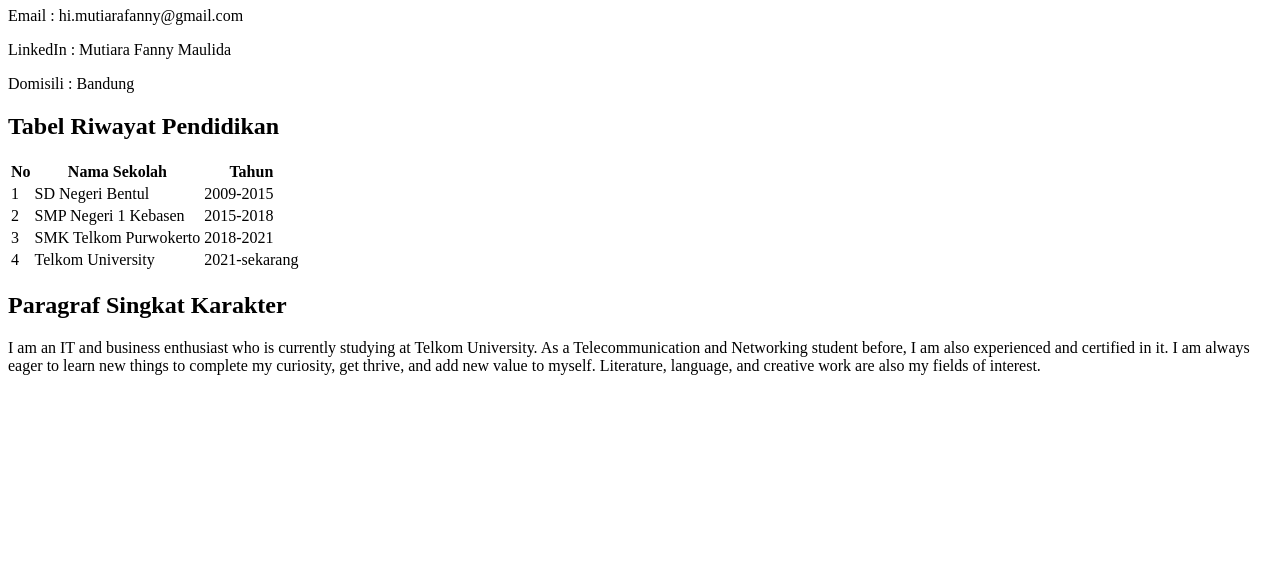
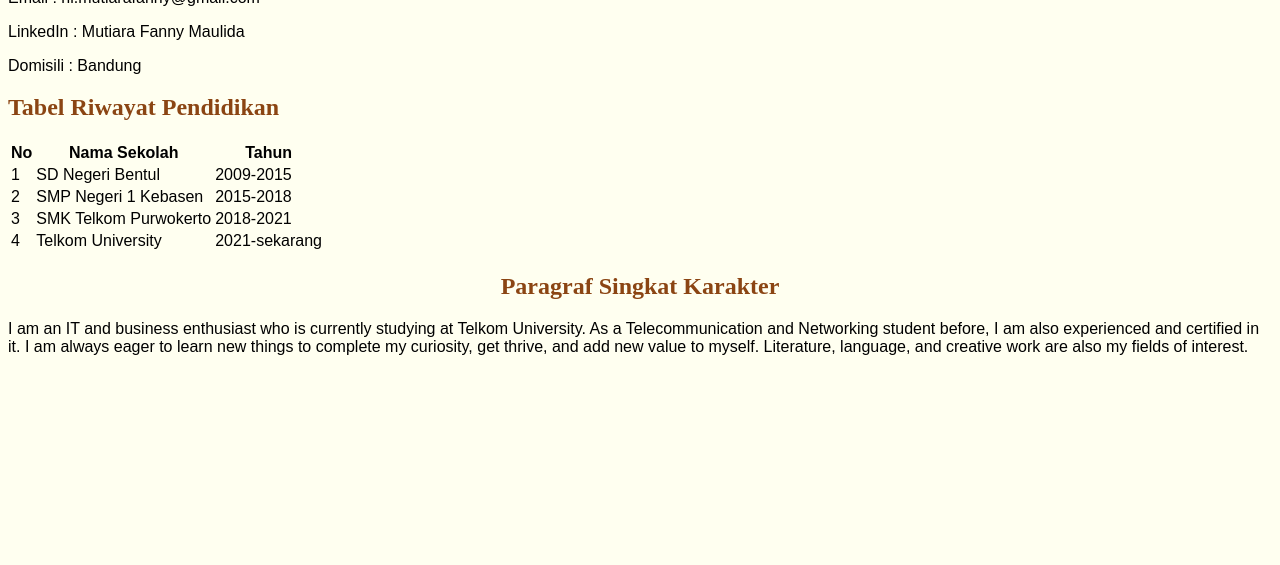
Before and after one commit to mutiarafanny/wad_project1, a plain HTML site: page index.html in a window 1280 px wide. Shown: the part 235-800 px from the top of the page. Drawn offline with Linux system fonts and the light colour scheme.

Commit message:
Add files via upload

```diff
--- a/index.html
+++ b/index.html
@@ -2,52 +2,56 @@
 <html>
 	<head>
 		<title>CV Online</title>
+			<style>
+				body{
+					background-color: ivory;
+			</style>
 	</head>
 
 	<body>
 		<img src="Fanny.png" width="200px"/>
 
-		<h1><b>Mutiara Fanny Maulida</b></h1>
-		<p>Email	: hi.mutiarafanny@gmail.com</p>
-		<p>LinkedIn	: Mutiara Fanny Maulida</p>
-		<p>Domisili	: Bandung</p>
+		<h1 style="color: saddlebrown; font-family: serif;font-size: 25px;"><b>Mutiara Fanny Maulida</b></h1>
+		<p style="font-family: arial;">Email	: hi.mutiarafanny@gmail.com</p>
+		<p style="font-family: arial;">LinkedIn	: Mutiara Fanny Maulida</p>
+		<p style="font-family: arial;">Domisili	: Bandung</p>
 
-		<h2>Tabel Riwayat Pendidikan</h2>
+		<h2 style="color: saddlebrown; font-family: serif;">Tabel Riwayat Pendidikan</h2>
 		<table>
 			<thead>
 				<tr>
-					<th>No</th>
-					<th>Nama Sekolah</th>
-					<th>Tahun</th>
+					<th style="font-family: arial;">No</th>
+					<th style="font-family: arial;">Nama Sekolah</th>
+					<th style="font-family: arial;">Tahun</th>
 				</tr>
 			<thead>
 
 			<tbody>
 				<tr>
-					<td>1</td>
-					<td>SD Negeri Bentul</td>
-					<td>2009-2015</td>
+					<td style="font-family: arial;">1</td>
+					<td style="font-family: arial;">SD Negeri Bentul</td>
+					<td style="font-family: arial;">2009-2015</td>
 				</tr>
 				<tr>
-					<td>2</td>
-					<td>SMP Negeri 1 Kebasen</td>
-					<td>2015-2018</td>
+					<td style="font-family: arial;">2</td>
+					<td style="font-family: arial;">SMP Negeri 1 Kebasen</td>
+					<td style="font-family: arial;">2015-2018</td>
 				</tr>
 				<tr>
-					<td>3</td>
-					<td>SMK Telkom Purwokerto</td>
-					<td>2018-2021</td>
+					<td style="font-family: arial;">3</td>
+					<td style="font-family: arial;">SMK Telkom Purwokerto</td>
+					<td style="font-family: arial;">2018-2021</td>
 				</tr>
 				<tr>
-					<td>4</td>
-					<td>Telkom University</td>
-					<td>2021-sekarang</td>
+					<td style="font-family: arial;">4</td>
+					<td style="font-family: arial;">Telkom University</td>
+					<td style="font-family: arial;">2021-sekarang</td>
 				</tr>
 			</tbody>
 		</table>
 
-		<h2>Paragraf Singkat Karakter</h2>
-		<p>I am an IT and business enthusiast who is currently studying at Telkom University. As a Telecommunication and Networking student before, I am also experienced and certified in it. I am always eager to learn new things to complete my curiosity, get thrive, and add new value to myself. Literature, language, and creative work are also my fields of interest.</p>
+		<h2 style="color: saddlebrown; font-family: serif; text-align: center">Paragraf Singkat Karakter</h2>
+		<p style="font-family: arial;">I am an IT and business enthusiast who is currently studying at Telkom University. As a Telecommunication and Networking student before, I am also experienced and certified in it. I am always eager to learn new things to complete my curiosity, get thrive, and add new value to myself. Literature, language, and creative work are also my fields of interest.</p>
 
 	</body>
 </html>
```
